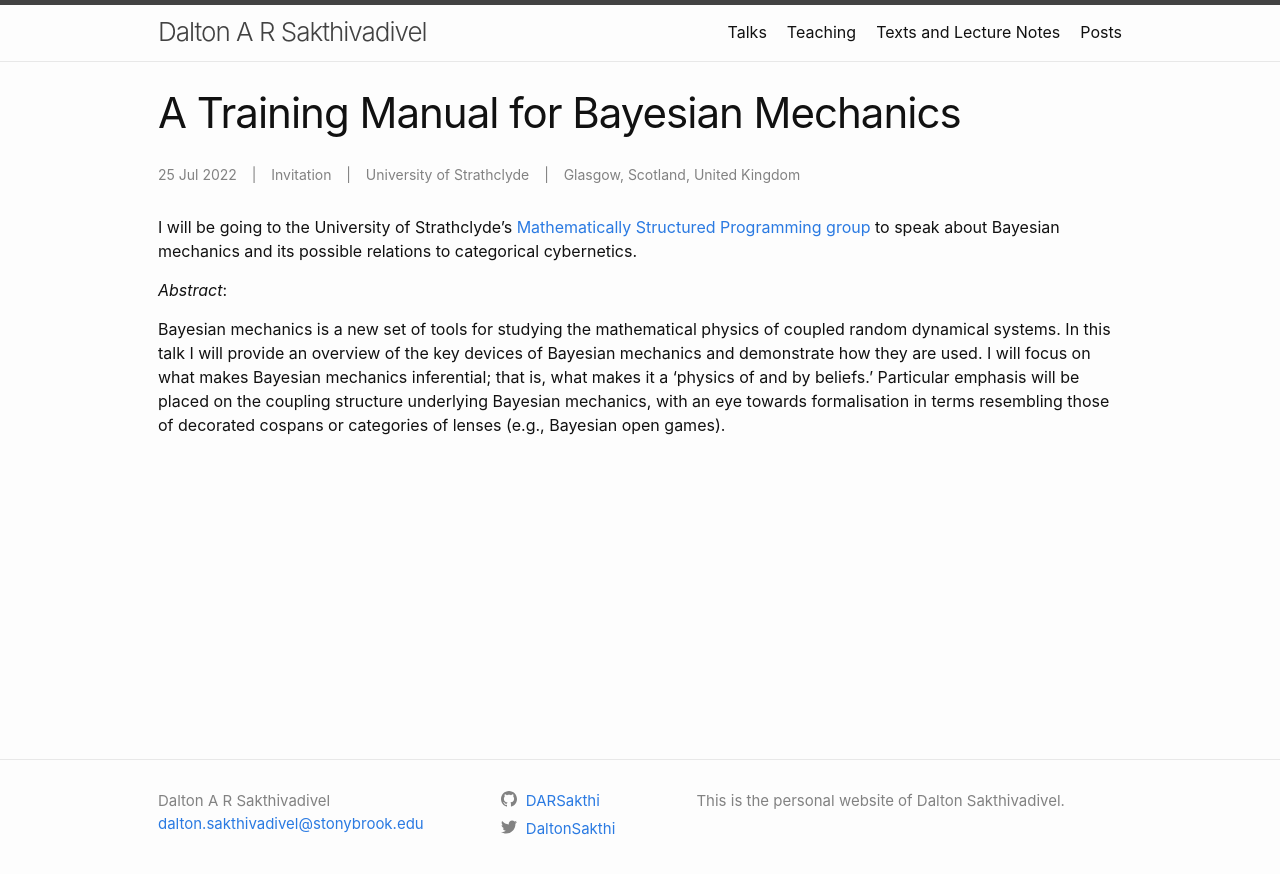
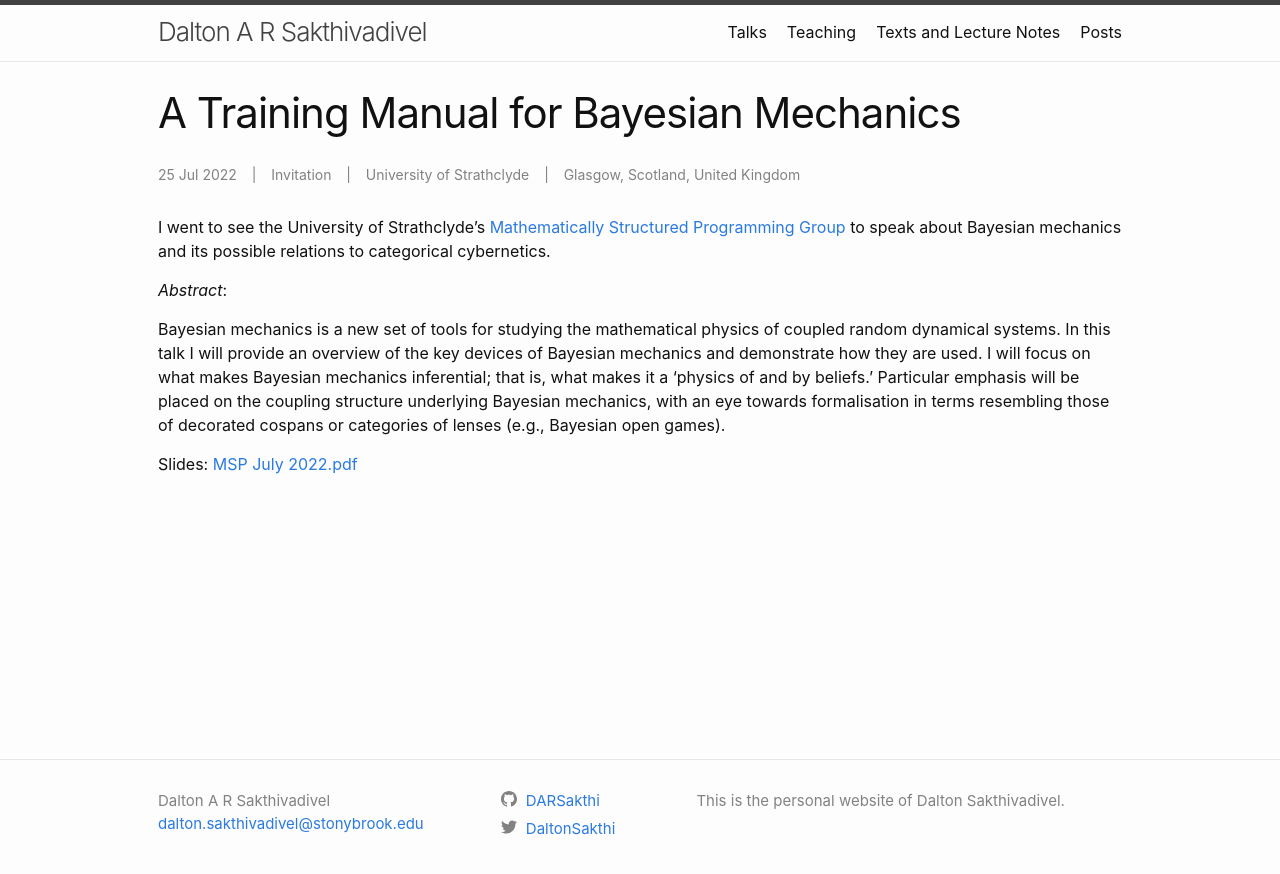
Before and after one commit to DARSakthi/DARSakthi.github.io, a Jekyll site: the page built from _talks/MSP-0.markdown, in a window 1280 px wide. Shown: the top 874 px of the page. Built offline with Jekyll 4.4.1, drawn with Linux system fonts in a browser that asks for light colours.

Commit message:
Update MSP-0.markdown

```diff
--- a/_talks/MSP-0.markdown
+++ b/_talks/MSP-0.markdown
@@ -8,8 +8,10 @@ date: 2022-07-25
 location: "Glasgow, Scotland, United Kingdom"
 ---
 
-I will be going to the University of Strathclyde's [Mathematically Structured Programming group](https://msp.cis.strath.ac.uk) to speak about Bayesian mechanics and its possible relations to categorical cybernetics.
+I went to see the University of Strathclyde's [Mathematically Structured Programming Group](https://msp.cis.strath.ac.uk) to speak about Bayesian mechanics and its possible relations to categorical cybernetics.
 
 _Abstract_:
 
 Bayesian mechanics is a new set of tools for studying the mathematical physics of coupled random dynamical systems. In this talk I will provide an overview of the key devices of Bayesian mechanics and demonstrate how they are used. I will focus on what makes Bayesian mechanics inferential; that is, what makes it a ‘physics of and by beliefs.’ Particular emphasis will be placed on the coupling structure underlying Bayesian mechanics, with an eye towards formalisation in terms resembling those of decorated cospans or categories of lenses (e.g., Bayesian open games).
+
+Slides: [MSP July 2022.pdf]({{site.files}}/files/MSP Slides July 2022.pdf)
```
